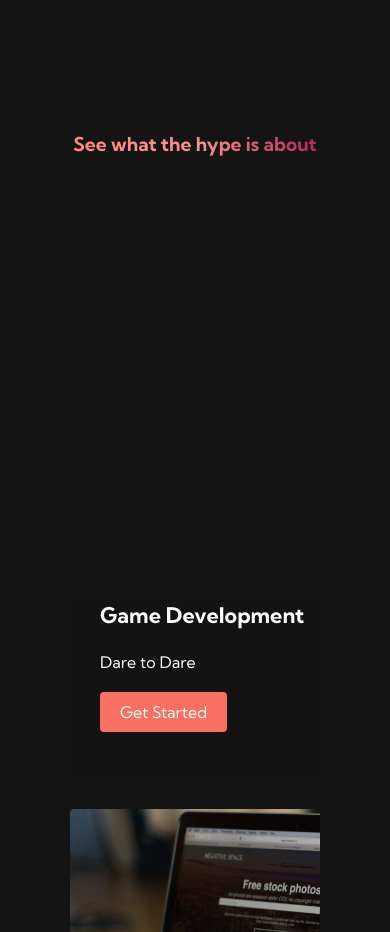
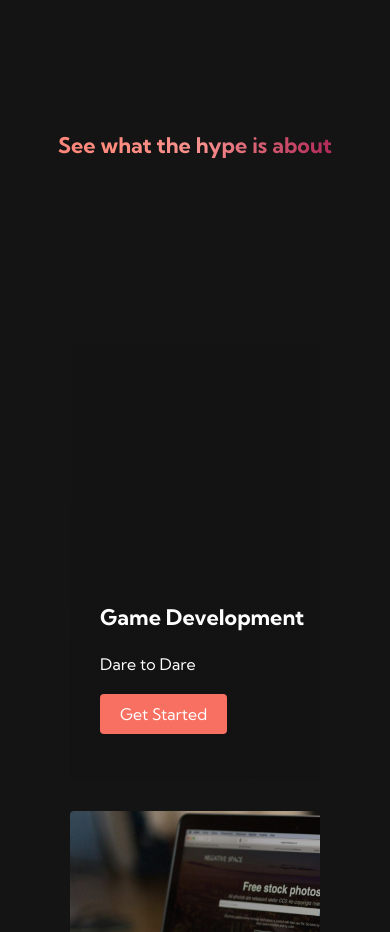
Before and after one commit to PratapArchit/pixelate_tech, a plain HTML site: page index.html in a window 390 px wide. Shown: the part 900-1832 px from the top of the page. Drawn offline with Linux system fonts and the light colour scheme.

Commit message:
Update styles.css

```diff
--- a/styles.css
+++ b/styles.css
@@ -441,7 +441,7 @@
     }
 
     .services h1 {
-      font-size: 1.2rem;
+      font-size: 1.35rem;
     }
 
     .services_card {
```
